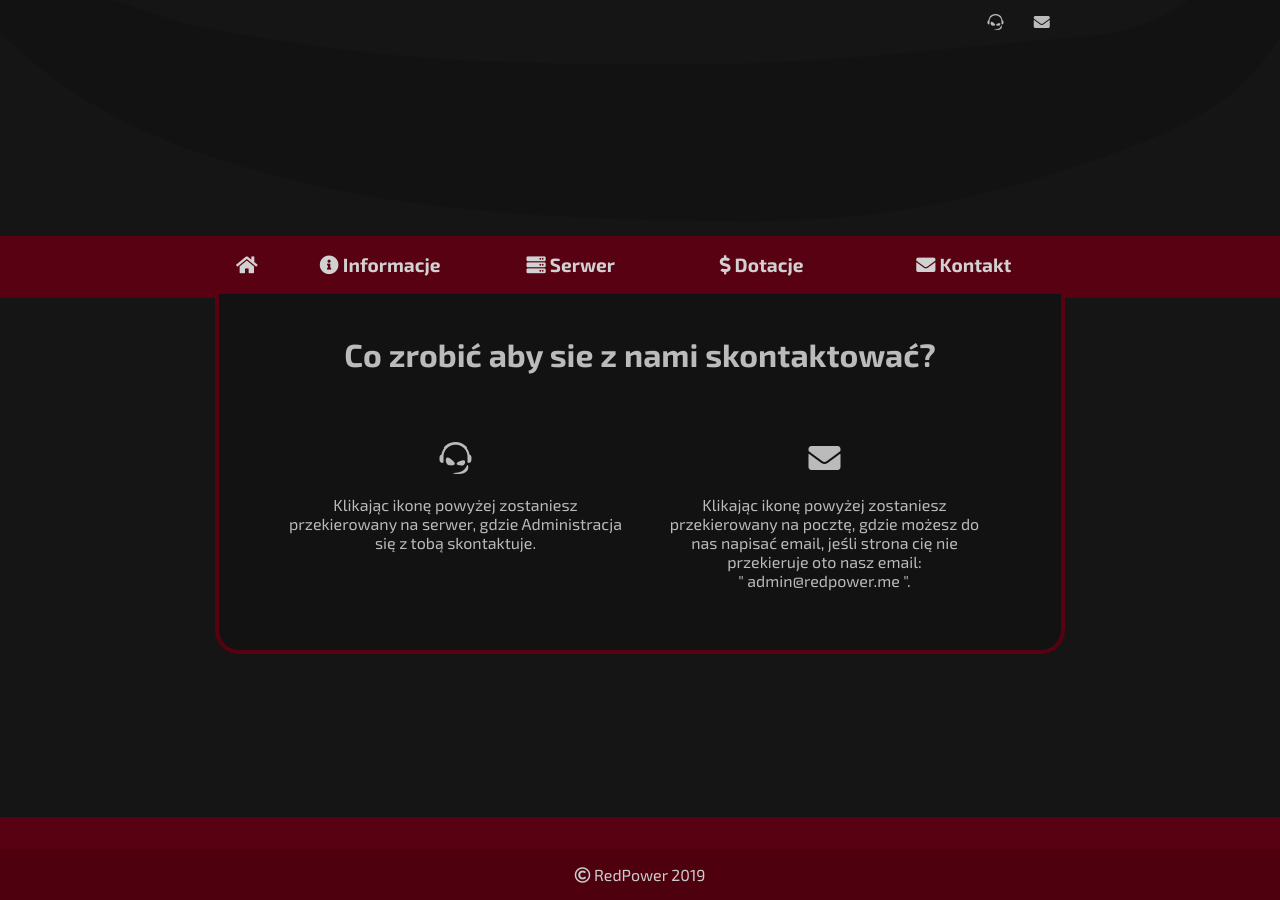
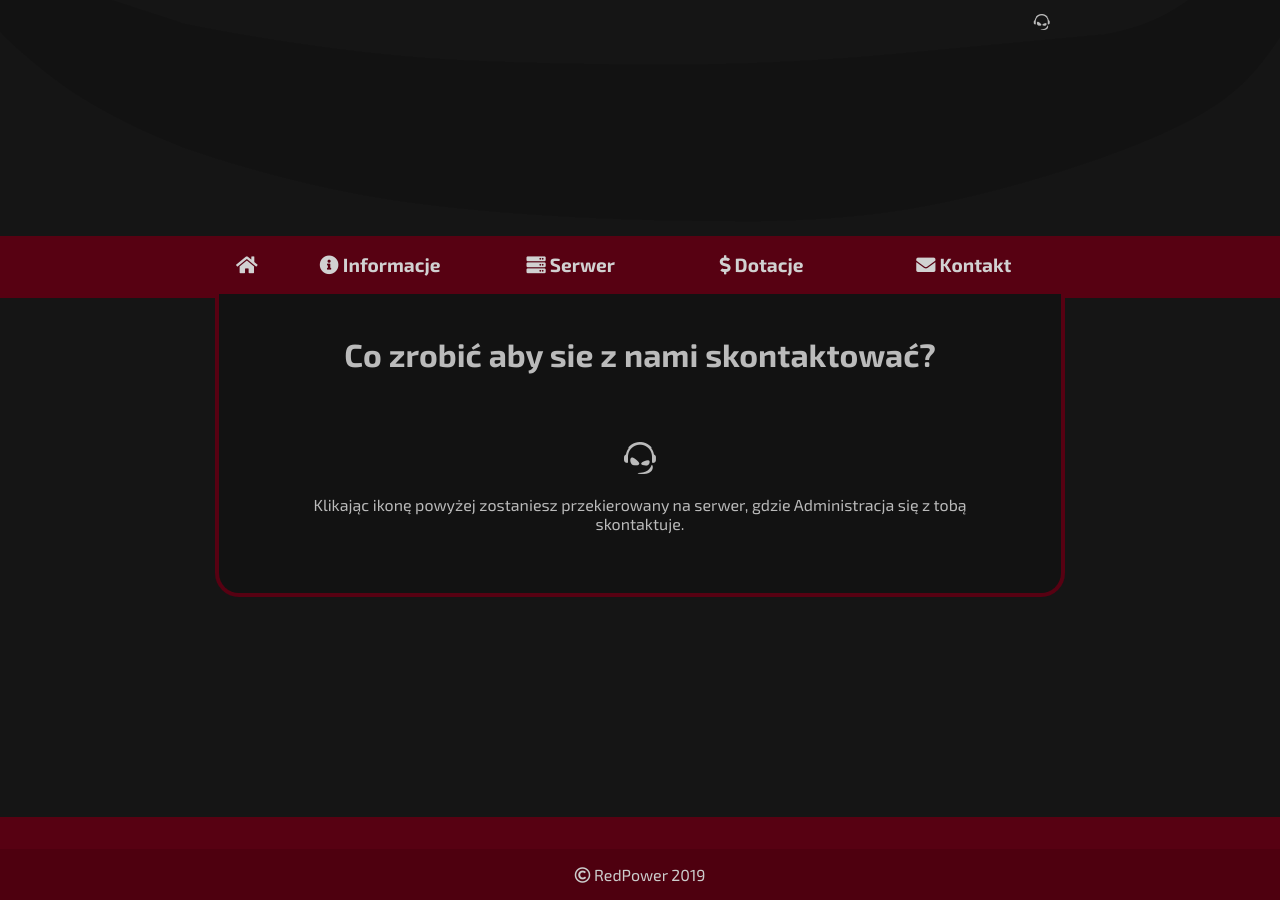
Before and after one commit to scooredmars/strona, a Jekyll site: the page built from pages/sub/kontakt.html, in a window 1280 px wide. Built offline with Jekyll 4.4.1, drawn with Linux system fonts in a browser that asks for light colours; nearby versions of some CDN libraries.

Commit message:
change contact & navbar

```diff
--- a/_includes/navbar.html
+++ b/_includes/navbar.html
@@ -1,7 +1,7 @@
 <div class="linked">
 	<div class="aligner">
 		<div class="links">
-			<a href="{{ site.ts3-root }}"><i class="fab fa-teamspeak"></i></a><a href="mailto:{{ site.email }}"><i class="fas fa-envelope"></i></a>
+			<a href="{{ site.ts3-root }}"><i class="fab fa-teamspeak"></i></a>
 		</div>
 	</div>
 </div>
--- a/_sass/base.scss
+++ b/_sass/base.scss
@@ -27,6 +27,7 @@ $big-width: 1366px;
 // Max content size
 $max-width: 850px;
 $max-width-big: 1050px;
+
 // Some basic styling
 html,
 body {
@@ -43,6 +44,10 @@ body {
 
 a {
   outline: none;
+}
+
+.hidden {
+  display: none;
 }
 
 .aligner {
--- a/pages/sub/kontakt.html
+++ b/pages/sub/kontakt.html
@@ -22,7 +22,8 @@ permalink: /kontakt/
 			</p>
 		</div>
 
-		<div class="card">
+
+		<div class="card hidden">
 			<a href="mailto:{{ site.email }}">
 				<i class="fas fa-envelope"></i>
 			</a>
```
